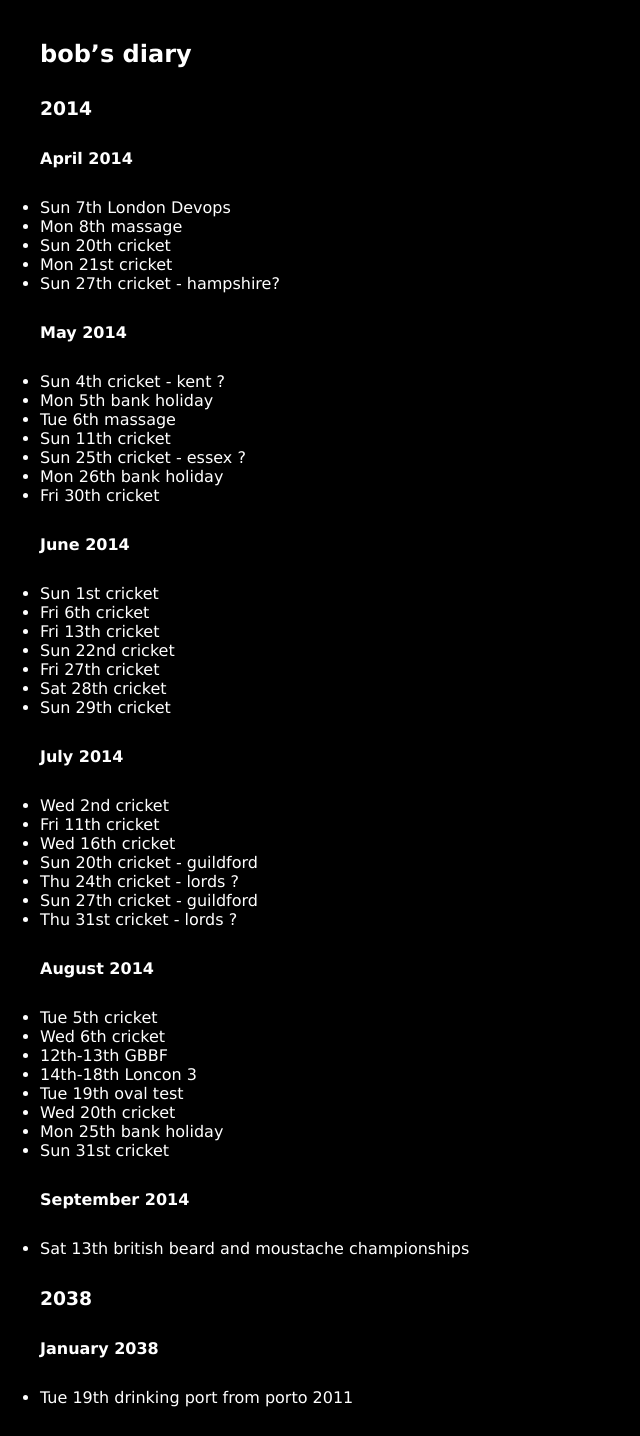
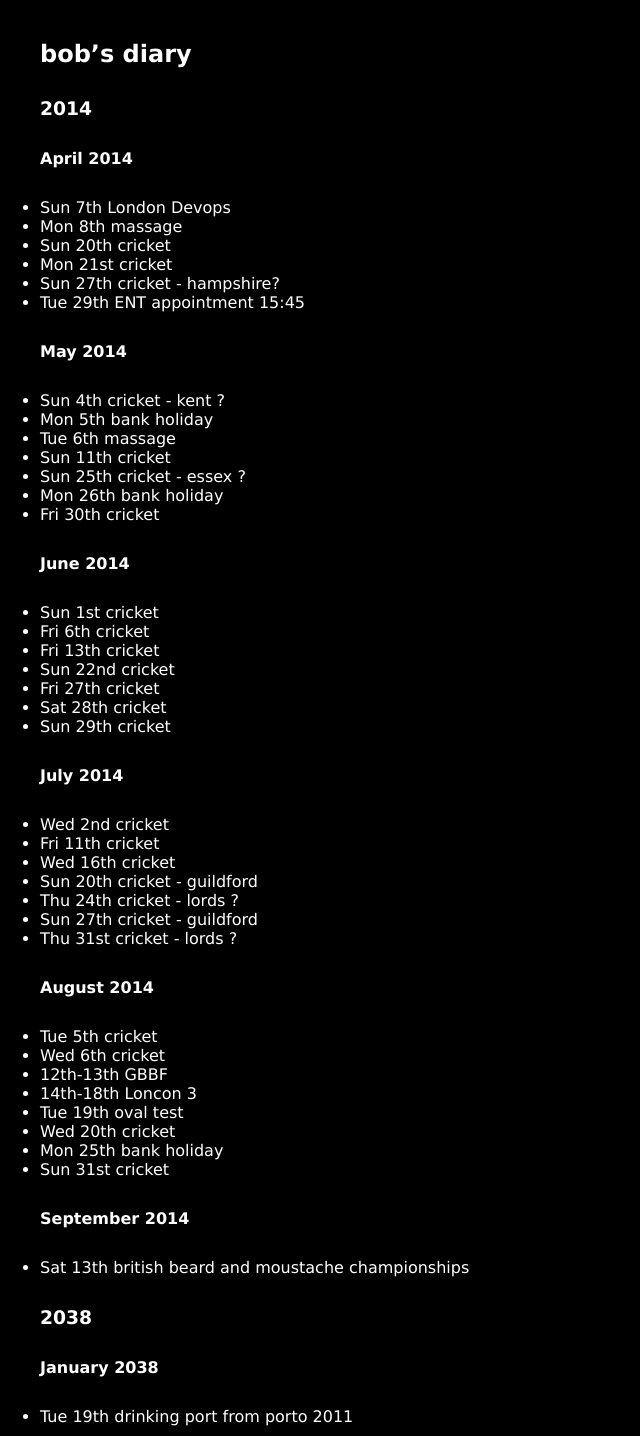
Before and after one commit to rjw1/randomness.org.uk, a Jekyll site: the page built from diary/index.md, in a window 1280 px wide. Shown: the whole page, without its empty margins (0-640 px from the left). Built offline with Jekyll 4.4.1, drawn with Linux system fonts in a browser that asks for light colours; Markdown is read by kramdown in place of the engine named in the settings.

Commit message:
ent appointment

```diff
--- a/diary/index.md
+++ b/diary/index.md
@@ -13,6 +13,7 @@ layout: default
 * Sun 20th cricket
 * Mon 21st cricket
 * Sun 27th cricket - hampshire?
+* Tue 29th ENT appointment 15:45
 
 #### May 2014 ####
 
```
